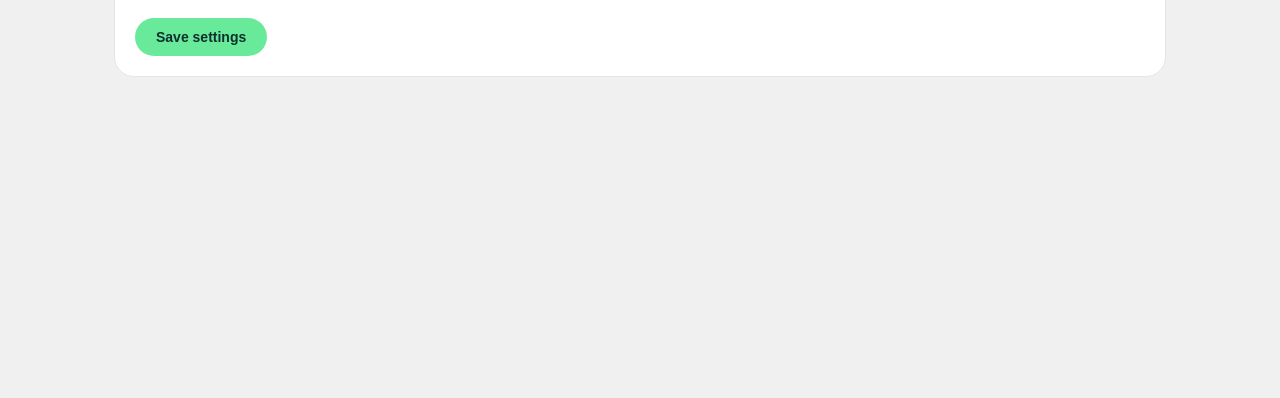
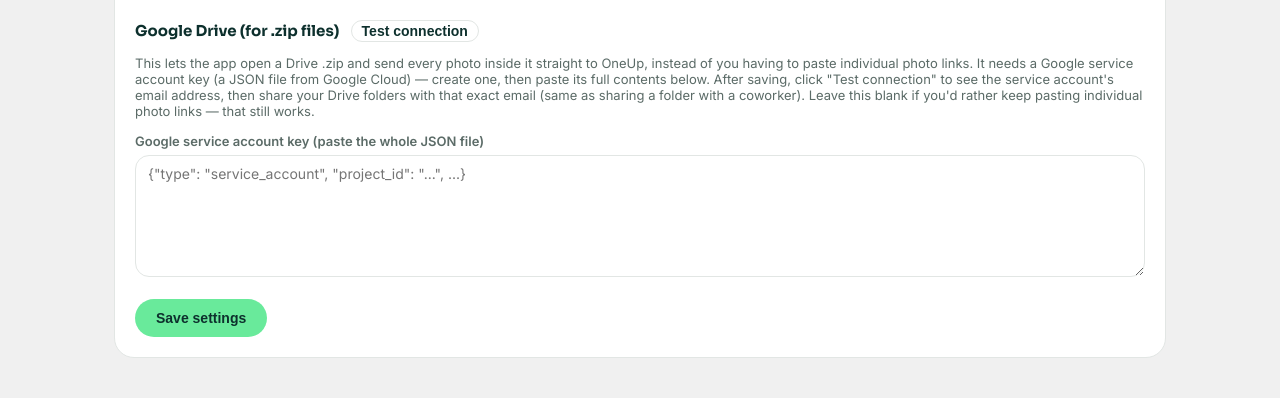
Before and after one commit to khoitran-tdd711/content-ops, a Flask app: template templates/settings.html in a window 1280 px wide. Shown: the part 510-908 px from the top of the page. Before the commit the page ends 587 px from the top, so only its background shows below. Run offline with Flask 3, Linux system fonts and the light colour scheme; the template is opened without the code that fills it, so the values that code supplies are empty; some libraries are stand-ins or nearby versions.

Commit message:
Update settings.html

```diff
--- a/templates/settings.html
+++ b/templates/settings.html
@@ -69,6 +69,23 @@
     </table>
     </div>
 
+    <div class="section-title" style="margin-top:20px">
+      Google Drive (for .zip files)
+      <button type="button" class="btn secondary" id="btn-test-drive" style="margin-left:8px;padding:2px 10px">Test connection</button>
+    </div>
+    <p class="muted">
+      This lets the app open a Drive .zip and send every photo inside it straight to OneUp,
+      instead of you having to paste individual photo links. It needs a Google service account
+      key (a JSON file from Google Cloud) — create one, then paste its full contents below.
+      After saving, click "Test connection" to see the service account's email address, then
+      share your Drive folders with that exact email (same as sharing a folder with a coworker).
+      Leave this blank if you'd rather keep pasting individual photo links — that still works.
+    </p>
+    <div id="drive-test-result" class="muted" style="margin-bottom:10px"></div>
+    <label>Google service account key (paste the whole JSON file)</label>
+    <textarea name="google_service_account_json" rows="6"
+              placeholder='{"type": "service_account", "project_id": "...", ...}'>{{ google_service_account_json or '' }}</textarea>
+
     <div style="margin-top:18px">
       <button class="btn" type="submit">Save settings</button>
     </div>
@@ -91,5 +108,8 @@ document.getElementById('btn-fetch-categories').addEventListener('click', functi
 document.getElementById('btn-fetch-accounts').addEventListener('click', function () {
   fetchAndShow("{{ url_for('settings_oneup_accounts') }}", 'accounts-result');
 });
+document.getElementById('btn-test-drive').addEventListener('click', function () {
+  fetchAndShow("{{ url_for('settings_drive_test') }}", 'drive-test-result');
+});
 </script>
 {% endblock %}
```
